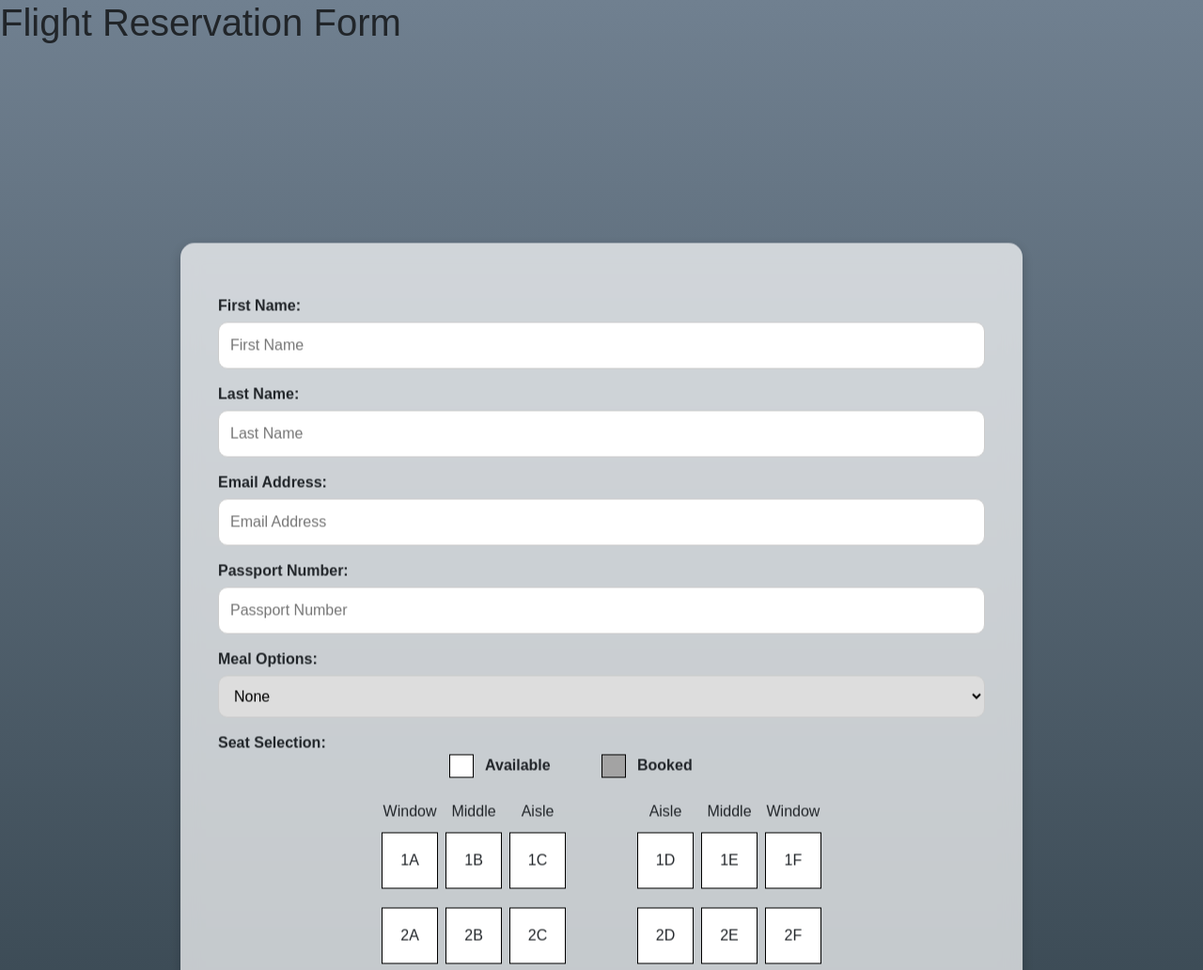
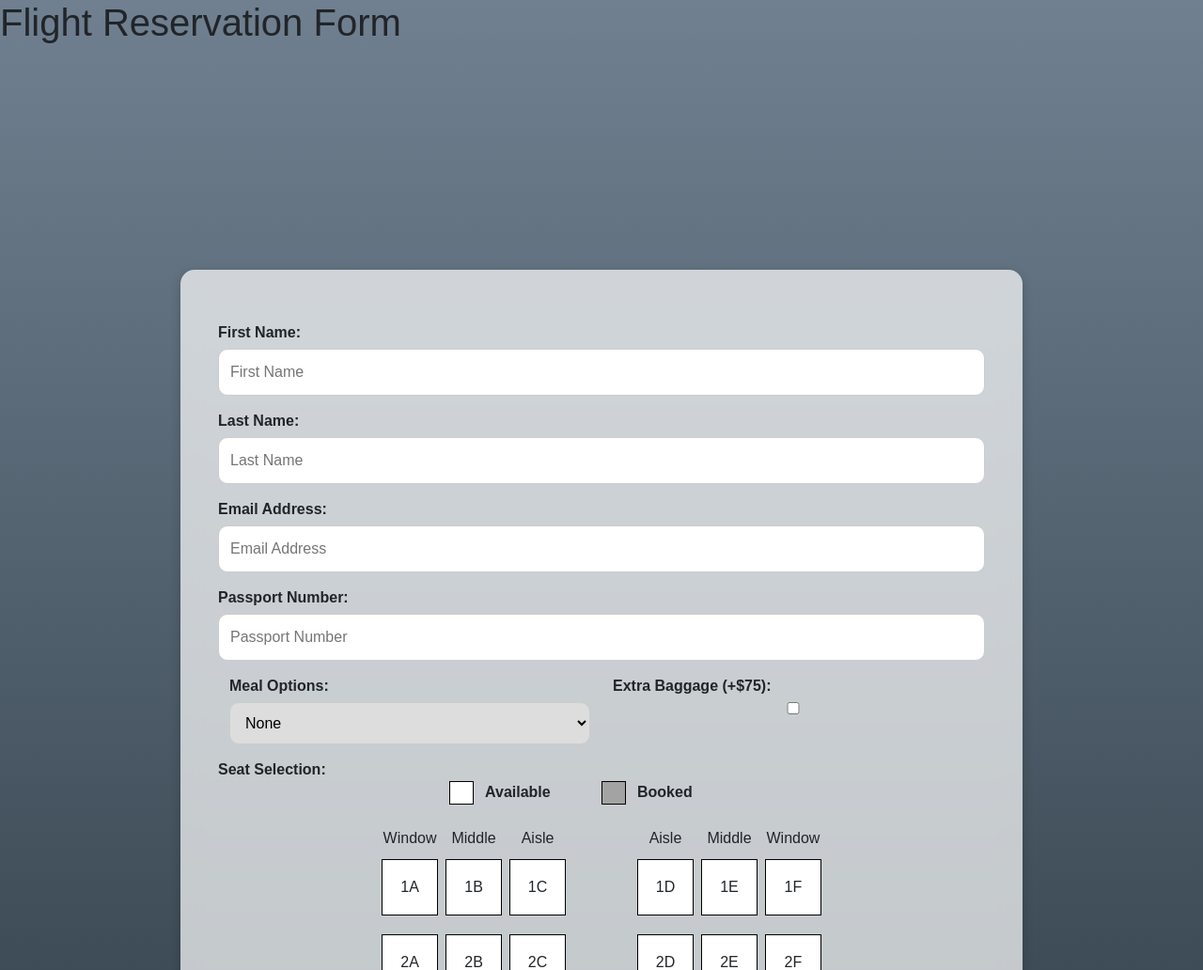
Before and after one commit to Nikskrtskrt/CCAPDEV, a web app: file public/reservation-form.html in a window 1280 px wide. Shown: the top 1032 px of the page at 94% size. Run offline with its HTML, style and script files only (its server is not run), Linux system fonts and the light colour scheme; some libraries are stand-ins or nearby versions.

Commit message:
Rearranged optional packages and Added transition on hover

```diff
--- a/public/reservation-form.css
+++ b/public/reservation-form.css
@@ -76,11 +76,14 @@
     border: 1px solid #000000;
     text-align: center;
     align-content: center;
+    transition: transform 0.1s ease;
 }
 
 .seat:hover {
-    height: 80px;
+    transform: scale(1.2);
 }
+
+
 
 /*
 .label-checkbox {
--- a/public/reservation-form.html
+++ b/public/reservation-form.html
@@ -40,6 +40,9 @@
             <input type="text" id="passportNumber" placeholder="Passport Number" required></input>
         </div>
 
+        <div class="container optional-container">
+            <div class="row">
+                <div class="col">
                     <div class="meal-options-container">
                         <label for="mealOptions">Meal Options:</label>
                         <select id="mealOptions" name="meal-options">
@@ -49,6 +52,17 @@
                             <option value="kosher">Kosher (+$150)</option>
                         </select>
                     </div>
+                </div>
+
+                <div class="col">
+                    <div class="extra-baggage-container">
+                        <label for="extraBaggage">Extra Baggage (+$75):</label>
+                        <input type="checkbox" id="extraBaggage" name="extra-baggage"></input>
+                    </div>
+                </div>
+            </div>
+        </div>
+
 
         <div class="seat-selection-container">
             <label for="seat-selection">Seat Selection:</label>
@@ -65,7 +79,6 @@
                 </div>
             </div>
             <br>
-            <!-- Grid seatmap here -->
             <div id="seatMapContainer" class="container">
                 <div class="row justify-content-center">
                     <div class="col-1 d-flex align-items-center justify-content-center">
@@ -133,11 +146,6 @@
             </div>
         </div>
 
-        <div class="extra-baggage-container">
-            <label for="extraBaggage">Extra Baggage (+$75):</label>
-            <input type="checkbox" id="extraBaggage" name="extra-baggage"></input>
-        </div>
-
         <div id="summary-container">
             <label>Summary</label>
             <div class="row">
```
Lines whose indentation alone changed are shown as unchanged.
